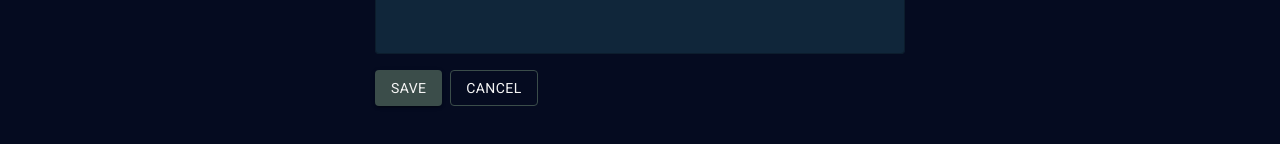
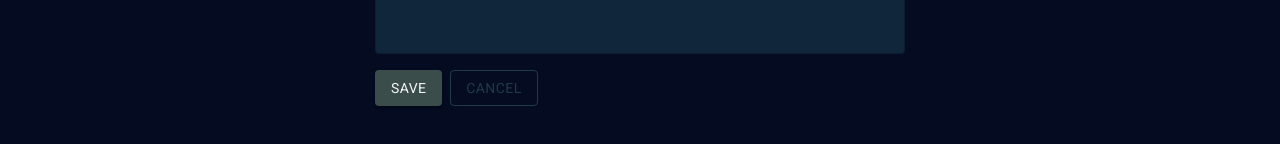
Before and after one commit to Jared-Enck/redux-microblog, a Next.js app: page /new in a window 1280 px wide. Shown: the part 464-608 px from the top of the page. Built offline with nearby package versions, Linux system fonts and the light colour scheme.

Commit message:
updated cancel button colors

```diff
--- a/src/app/components/PostForm.js
+++ b/src/app/components/PostForm.js
@@ -21,9 +21,10 @@ const SaveButton = styled(Button)(({ theme }) => ({
 }));
 
 const CancelButton = styled(Button)(({ theme }) => ({
-  color: theme.palette.primary.text,
-  borderColor: theme.palette.secondary.main,
+  color: theme.palette.primary.lightest,
+  borderColor: theme.palette.primary.lightest,
   '&:hover': {
+    color: theme.palette.primary.text,
     borderColor: theme.palette.secondary.main,
     backgroundColor: theme.palette.secondary.main,
   },
```
